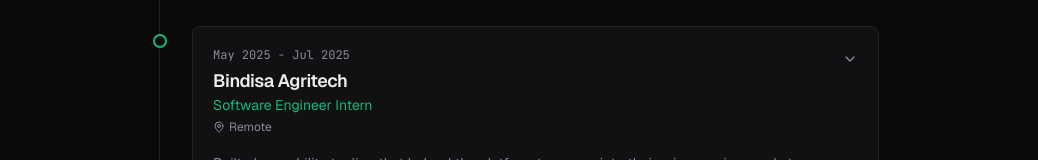
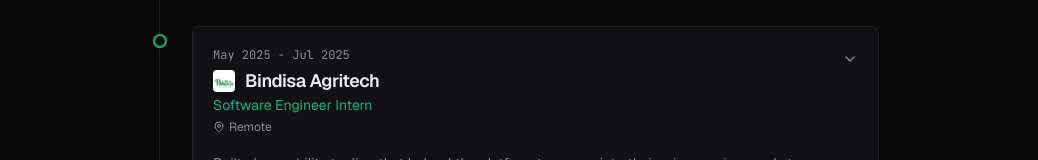
Before and after one commit to agrawal-2005/portfolio, a Next.js app: page /experience in a window 1280 px wide. Shown: the part 764-924 px from the top of the page, without its empty margins (121-1159 px from the left). Built offline with nearby package versions, Linux system fonts and the light colour scheme.

Commit message:
Add Bindisa Agritech logo to experience card

```diff
--- a/data/experience.ts
+++ b/data/experience.ts
@@ -18,6 +18,7 @@
   },
   {
     company: "Bindisa Agritech",
+    logo: "/logos/bindisa.png",
     role: "Software Engineer Intern",
     period: "May 2025 - Jul 2025",
     location: "Remote",
```
Also changed, not shown: public/logos/bindisa.png (added).
